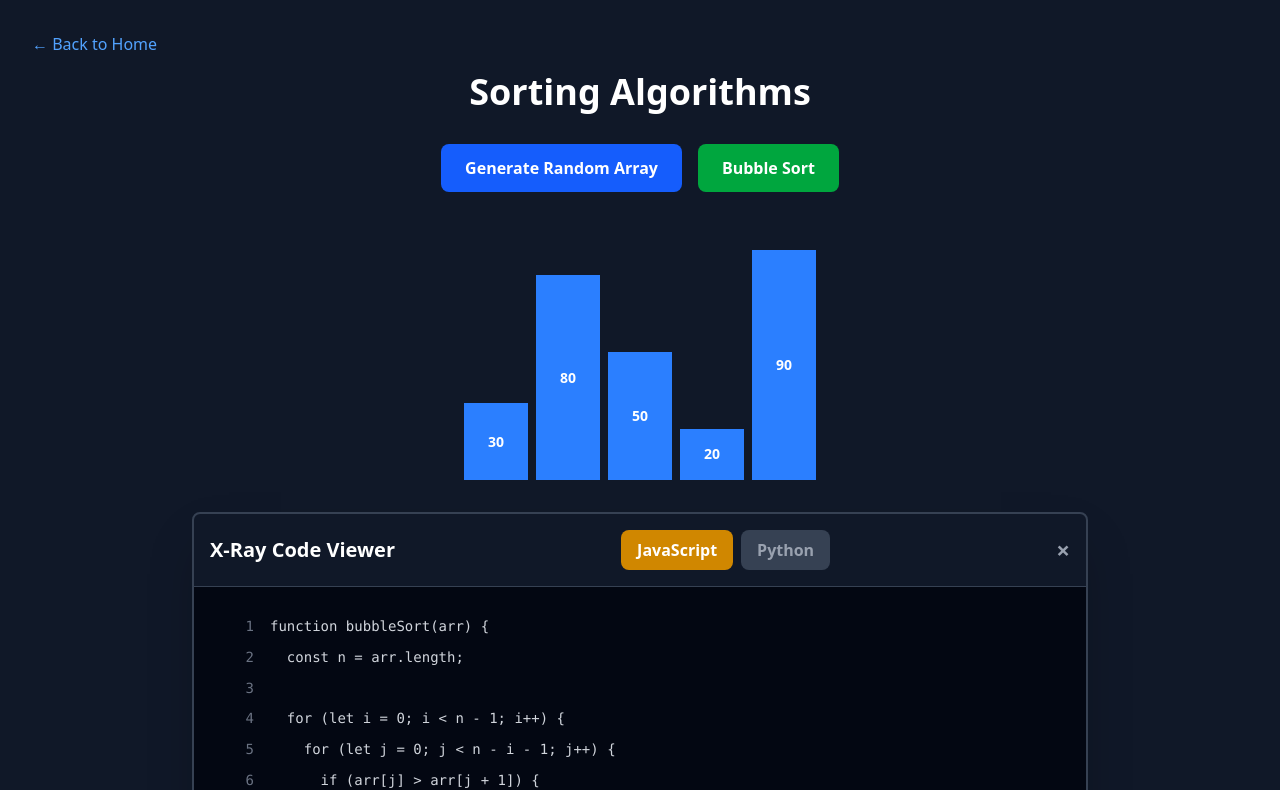
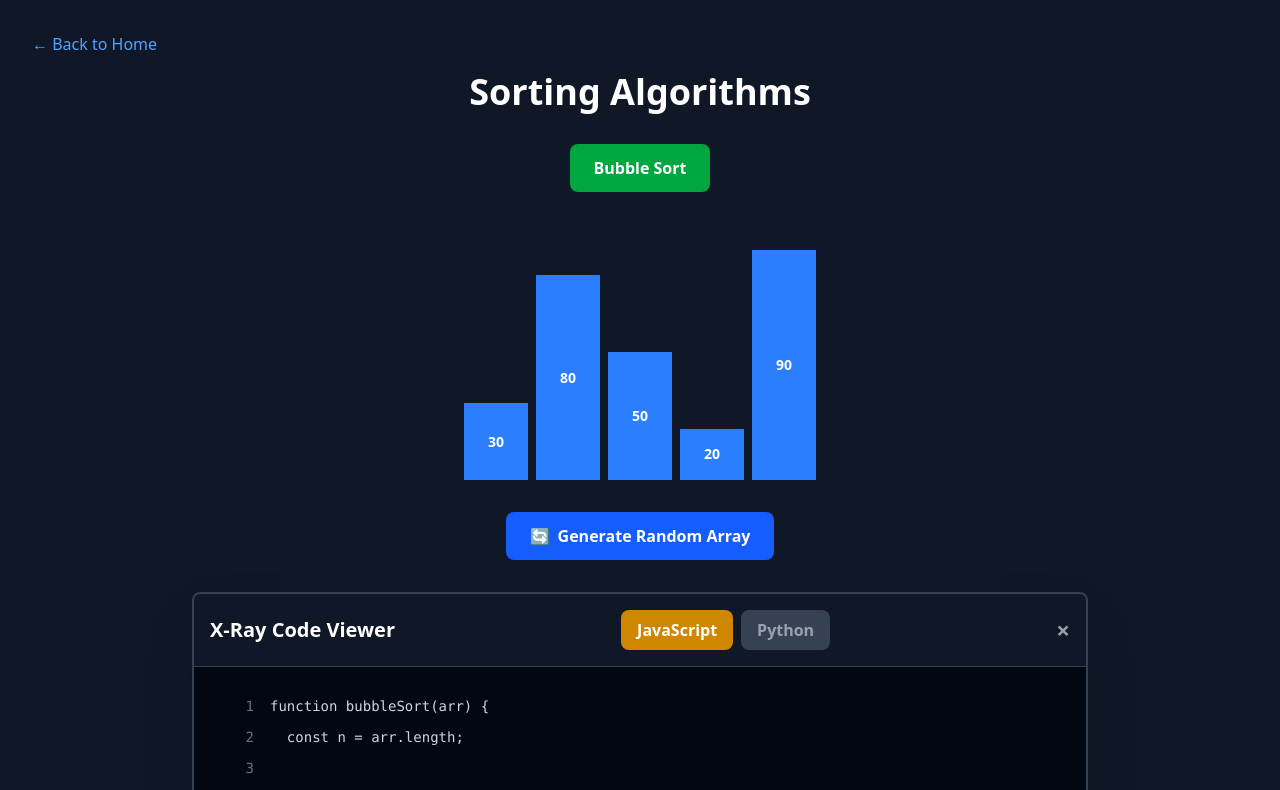
Before and after one commit to spaceCowboy2071/algorithm-visualizer, a React app: page /sorting in a window 1280 px wide. Shown: the top 790 px of the page. Built offline with nearby package versions, Linux system fonts and the light colour scheme; the HTML template or start-up script is replaced by a standard one.

Commit message:
refactor: Relocated generate button below visualization for better UX flow

```diff
--- a/src/components/ArrayVisualizer.tsx
+++ b/src/components/ArrayVisualizer.tsx
@@ -131,16 +131,8 @@ function ArrayVisualizer() {
 
   return (
     <div className="space-y-8 relative">
-      {/* Controls */}
+      {/* Algorithm Controls */}
       <div className="flex justify-center gap-4">
-        <button
-          onClick={generateRandomArray}
-          disabled={isSorting}
-          className="bg-blue-600 hover:bg-blue-700 disabled:bg-gray-600 disabled:cursor-not-allowed px-6 py-3 rounded-lg font-semibold transition"
-        >
-          Generate Random Array
-        </button>
-
         <button
           onClick={bubbleSort}
           disabled={isSorting}
@@ -163,6 +155,18 @@ function ArrayVisualizer() {
             <span className="text-white text-sm font-bold">{value}</span>
           </div>
         ))}
+      </div>
+
+      {/* Generate Array Button - Below Visualization */}
+      <div className="flex justify-center">
+        <button
+          onClick={generateRandomArray}
+          disabled={isSorting}
+          className="bg-blue-600 hover:bg-blue-700 disabled:bg-gray-600 disabled:cursor-not-allowed px-6 py-3 rounded-lg font-semibold transition flex items-center gap-2"
+        >
+          <span>🔄</span>
+          <span>Generate Random Array</span>
+        </button>
       </div>
 
       {/* X-Ray Button - Bottom Left */}
```
